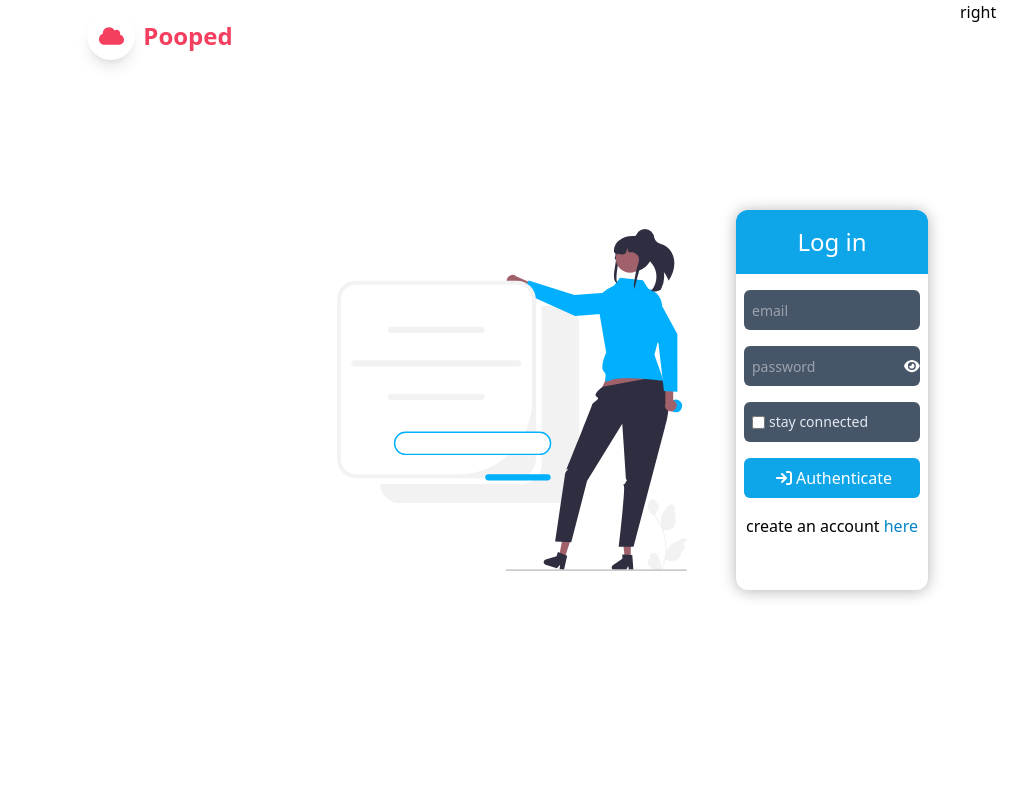
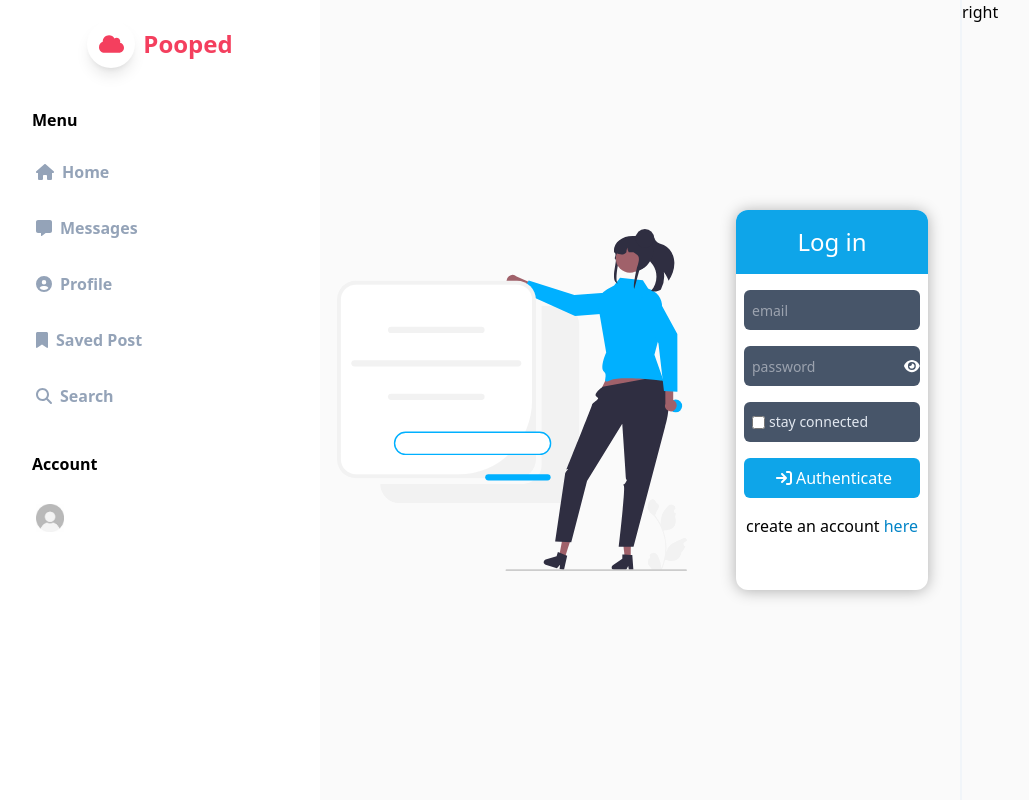
Before and after one commit to TsitoUw/sma-01-front-tailwind, a React (Create React App) app: page /login in a window 1280 px wide. Shown: the whole page, without its empty margins (0-1029 px from the left). Built offline with nearby package versions, Linux system fonts and the light colour scheme; no server answers.

Commit message:
set search-bar layout

```diff
--- a/src/App.js
+++ b/src/App.js
@@ -60,10 +60,10 @@ library.add(
 const Home = lazy(() => import("./component/pages/home/Home"));
 const Login = lazy(() => import("./component/pages/login/Login"));
 const Search = lazy(() => import("./component/pages/search/Search"));
-const Profil = lazy(() => import("./component/pages/profil/Profil"));
+const Profile = lazy(() => import("./component/pages/profile/Profile"));
 const Register = lazy(() => import("./component/pages/register/Register"));
 const OpenedPost = lazy(() => import("./component/pages/post/OpenedPost"));
-const ProfilEdit = lazy(() => import("./component/pages/profil/ProfilEdit"));
+const ProfilEdit = lazy(() => import("./component/pages/profile/ProfileEdit"));
 const MessageHome = lazy(() => import("./component/pages/message/MessageHome"));
 
 function App() {
@@ -79,7 +79,7 @@ function App() {
               <Route path="/messages" element={<MessageHome />} />
               <Route path="/post/:id" element={<OpenedPost />} />
               <Route path="/profil/:id/edit" element={<ProfilEdit />} />
-              <Route path="/profil/:id" element={<Profil />} />
+              <Route path="/profile/:id" element={<Profile />} />
               <Route path="/" element={<Home />} />
               <Route path="*" element={<Navigate to="/" />} />
             </Routes>
--- /dev/null
+++ b/src/component/LeftNav/LeftNav.css
@@ -0,0 +1,17 @@
+.left-nav .link a.active svg {
+  @apply text-rose-500;
+}
+
+.left-nav .link a.active p {
+  @apply text-slate-900;
+}
+
+.left-nav .link a.active {
+  -webkit-box-shadow: 0 4px 10px rgba(0, 0, 0, 0.1), 0 0 0px rgba(0, 0, 0, 0.1) inset;
+  -moz-box-shadow: 0 4px 10px rgba(0, 0, 0, 0.1), 0 0 0px rgba(0, 0, 0, 0.1) inset;
+  box-shadow: 0 4px 10px rgba(0, 0, 0, 0.1), 0 0 0px rgba(0, 0, 0, 0.1) inset;
+}
+
+.left-nav .link a div {
+  @apply text-slate-400;
+}
--- /dev/null
+++ b/src/component/LeftNav/LeftNav.jsx
@@ -0,0 +1,105 @@
+import React, { useEffect } from "react";
+import { Link, NavLink, useNavigate } from "react-router-dom";
+import { getItems, getUserInfo, removeItems } from "../../shared/utiles";
+import { FontAwesomeIcon } from "@fortawesome/react-fontawesome";
+import { networkConfig } from "../../shared/networkConfig";
+import "./LeftNav.css";
+import defaultPfp from "../../assets/default-avatar.jpg";
+
+function LeftNav() {
+  const navigate = useNavigate();
+  const currentUser = getUserInfo().user;
+  const path = window.location.href;
+
+  const isLogged = () => {
+    if (getItems("token") === "" || getItems("info") === "") {
+      removeItems("token");
+      removeItems("info");
+      navigate("/login");
+    }
+  };
+
+  useEffect(() => {
+    isLogged();
+  }, []);
+
+  return (
+    <div className="left-nav sticky left-0 top-0">
+      <div className="flex flex-col">
+        {/* ------- brand ------- */}
+
+        <div className="brand py-5">
+          <div className="flex justify-center items-center text-rose-500">
+            <Link to="/" className="logo flex justify-center items-center mx-1 w-10 h-10 md:w-12 md:h-12 rounded-full p-2 bg-white shadow-lg">
+              <FontAwesomeIcon icon="cloud" size="lg" />
+            </Link>
+            <Link to="/" className="hidden md:block">
+              <h3 className="mx-1 text-success font-semibold">Pooped</h3>
+            </Link>
+          </div>
+        </div>
+        {/* ------- menu ------- */}
+
+        <div className="menu py-2 ">
+          <div className="label my-3 mx-8 hidden md:block">
+            <p className="font-bold">Menu</p>
+          </div>
+          <div className="link flex flex-col">
+            <NavLink to="/" className="my-1">
+              <div className="mx-6 content flex items-center p-3">
+                <FontAwesomeIcon icon="home" />
+                <p className="mx-2 font-semibold hidden md:block">Home</p>
+              </div>
+            </NavLink>
+            <NavLink to="/messages" className="my-1">
+              <div className="mx-6 content flex items-center p-3">
+                <FontAwesomeIcon icon="message" />
+                <p className="mx-2 font-semibold hidden md:block">Messages</p>
+              </div>
+            </NavLink>
+            <NavLink to={`/profile/${currentUser._id}`} className="my-1">
+              <div className="mx-6 content flex items-center p-3">
+                <FontAwesomeIcon icon="user-circle" />
+                <p className="mx-2 font-semibold hidden md:block">Profile</p>
+              </div>
+            </NavLink>
+            <NavLink to={`/saved/${currentUser._id}`} className="my-1">
+              <div className="mx-6 content flex items-center p-3">
+                <FontAwesomeIcon icon="bookmark" />
+                <p className="mx-2 font-semibold hidden md:block">Saved Post</p>
+              </div>
+            </NavLink>
+            <NavLink to={`/search`} className="my-1">
+              <div className="mx-6 content flex items-center p-3">
+                <FontAwesomeIcon icon="magnifying-glass" />
+                <p className="mx-2 font-semibold hidden md:block">Search</p>
+              </div>
+            </NavLink>
+          </div>
+        </div>
+        {/* ------- account ------- */}
+
+        <div className="account py-2 ">
+          <div className="label my-3 mx-8 hidden md:block">
+            <p className="font-bold">Account</p>
+          </div>
+          <div className="about flex flex-col">
+            <NavLink to="/" className="my-1">
+              <div className="mx-6 content flex items-center p-3">
+                <div className="picture aspect-square w-5 h-5 md:w-7 md:h-7">
+                  <img src={defaultPfp} alt={`${currentUser.name} profile`} srcset="" />
+                </div>
+                <div className="flex-col flex-none hidden md:flex">
+                  <p className="mx-3 font-bold w-28 text-ellipsis overflow-hidden">{currentUser.name}</p>
+                  <p className="mx-3 font-light w-28 text-ellipsis overflow-hidden text-slate-400">{currentUser.email}</p>
+                </div>
+              </div>
+            </NavLink>
+          </div>
+        </div>
+      </div>
+    </div>
+  );
+}
+
+export default LeftNav;
--- a/src/component/header/LeftNav.css
+++ /dev/null
@@ -1,7 +0,0 @@
-a.active svg {
-  @apply text-rose-500;
-}
-
-a.active .dot {
-  @apply text-rose-500 block;
-}
--- a/src/component/header/LeftNav.jsx
+++ /dev/null
@@ -1,84 +0,0 @@
-import React, { useEffect } from "react";
-import { NavLink, useNavigate } from "react-router-dom";
-import { getItems, getUserInfo, removeItems } from "../../shared/utiles";
-import { FontAwesomeIcon } from "@fortawesome/react-fontawesome";
-import { networkConfig } from "../../shared/networkConfig";
-import "./LeftNav.css";
-
-function LeftNav() {
-  const navigate = useNavigate();
-  const currentUser = getUserInfo().user;
-  const path = window.location.href;
-
-  const isLogged = () => {
-    if (getItems("token") === "" || getItems("info") === "") {
-      removeItems("token");
-      removeItems("info");
-      navigate("/login");
-    }
-  };
-
-  useEffect(() => {
-    isLogged();
-  }, []);
-
-  return (
-    // <nav className="sticky top-0 z-50 h-14 w-full flex justify-around items-center bg-white text-gray-900 centered-shadow">
-    //   <div className="relative">
-    //     <NavLink
-    //       className="text-center"
-    //       to="/"
-    //       onClick={() => {
-    //         if (path.split(networkConfig.front)[1] === "/") {
-    //           window.location.reload();
-    //         }
-    //       }}
-    //     >
-    //       <FontAwesomeIcon icon="home" className="m-0" />
-    //       <div className="hidden dot absolute m-0 p-0 pt-1 text-xs top-4" style={{ left: "0.28rem" }}>
-    //         <FontAwesomeIcon icon="circle" size="xs" className="" />
-    //       </div>
-    //     </NavLink>
-    //   </div>
-    //   <div className="">
-    //     <NavLink to="/notification">
-    //       <FontAwesomeIcon icon="cloud" />
-    //     </NavLink>
-    //   </div>
-    //   <div className="">
-    //     <NavLink to="/messages">
-    //       <FontAwesomeIcon icon="message" />
-    //     </NavLink>
-    //   </div>
-    //   <div className="">
-    //     <NavLink to="/notification">
-    //       <FontAwesomeIcon icon="bell" />
-    //     </NavLink>
-    //   </div>
-    //   <div className="">
-    //     <NavLink to="/search">
-    //       <FontAwesomeIcon icon="magnifying-glass" />
-    //     </NavLink>
-    //   </div>
-    //   <div className="">
-    //     <NavLink to={"/profil/" + currentUser._id}>
-    //       <FontAwesomeIcon icon="user-circle" />
-    //     </NavLink>
-    //   </div>
-    // </nav>
-    <div className="left-nav sticky left-0 top-0">
-      <div className="flex flex-col">
-        <div className="brand my-3">
-          <div className="flex justify-center items-center text-rose-500">
-            <div className="logo flex justify-center items-center mx-1 w-12 h-12 rounded-full p-2 bg-white shadow-lg">
-              <FontAwesomeIcon icon="cloud" size="lg" />
-            </div>
-            <h3 className="mx-1 text-success font-semibold">Pooped</h3>
-          </div>
-        </div>
-      </div>
-    </div>
-  );
-}
-
-export default LeftNav;
--- a/src/component/layout/layout.jsx
+++ b/src/component/layout/layout.jsx
@@ -1,14 +1,14 @@
 import React from "react";
-import LeftNav from "../header/LeftNav";
+import LeftNav from "../LeftNav/LeftNav";
 
 export const Layout = ({ children }) => {
   return (
-    <div className="layout flex w-full min-h-screen">
-      <div className="left relative w-3/12">
+    <div className="layout flex w-full min-h-screen bg-zinc-50 ">
+      <div className="left flex-none relative min-w-min bg-white w-1/12 md:w-3/12">
         <LeftNav />
       </div>
-      <div className="main w-6/12">{children}</div>
-      <div className="right w-3/12">right</div>
+      <div className="main min-w-min relative w-11/12 md:w-6/12">{children}</div>
+      <div className="right flex-none hidden md:block md:w-3/12 border-l-2 border-slate-100">right</div>
     </div>
   );
 };
--- a/src/component/pages/profil/Profil.jsx
+++ b/src/component/pages/profile/Profile.jsx
@@ -7,12 +7,12 @@ import { getUserInfo, fetchData, showToastInOut } from "../../../shared/utiles";
 import defaultPfp from "../../../assets/default-avatar.jpg";
 import Post from "../post/Post";
 import noPostSvg from "../../../assets/svg/undraw_post_re_mtr4.svg";
-import "./Profil.css";
+import "./Profile.css";
 import { FontAwesomeIcon } from "@fortawesome/react-fontawesome";
 import usePaginate from "../../../shared/usePaginate";
 import Toast from "../../toast/Toast";
 
-function Profil() {
+function Profile() {
   const id = window.location.toString().split(networkConfig.front + "/profil/")[1] || getUserInfo().user._id;
   const navigate = useNavigate();
   const [user, setUser] = useState({});
@@ -155,4 +155,4 @@ function Profil() {
   );
 }
 
-export default Profil;
+export default Profile;
--- a/src/component/pages/profil/ProfilEdit.jsx
+++ b/src/component/pages/profile/ProfileEdit.jsx
@@ -4,11 +4,11 @@ import { networkConfig } from "../../../shared/networkConfig";
 import { fetchData, getUserInfo, removeItems, setItems } from "../../../shared/utiles";
 import { getUser } from "../../../shared/querry";
 import defaultPfp from "../../../assets/default-avatar.jpg";
-import "./Profil.css";
+import "./Profile.css";
 import { FontAwesomeIcon } from "@fortawesome/react-fontawesome";
 import Toast from "../../toast/Toast";
 
-function ProfilEdit() {
+function ProfileEdit() {
   let id = getUserInfo().user._id;
   const [currentUser, setCurrentUser] = useState(getUserInfo().user);
   const navigate = useNavigate();
@@ -292,4 +292,4 @@ function ProfilEdit() {
   );
 }
 
-export default ProfilEdit;
+export default ProfileEdit;
--- /dev/null
+++ b/src/component/pages/search/SearchInput.jsx
@@ -0,0 +1,15 @@
+import { FontAwesomeIcon } from "@fortawesome/react-fontawesome";
+import React from "react";
+
+export const SearchInput = ({ text, onSearch, setText }) => {
+  return (
+    <div className="w-full sticky top-0">
+      <form className="w-full flex border-b-2 border-slate-100 rounded-3xl" onSubmit={onSearch}>
+        <input className="w-10/12 md:w-11/12 h-12 pl-3 py-3" placeholder=" Search..." value={text} onChange={(e) => setText(e.target.value)}></input>
+        <button className="w-2/12 md:w-1/12 bg-white h-12 text-slate-200" type="submit">
+          <FontAwesomeIcon icon="magnifying-glass" />
+        </button>
+      </form>
+    </div>
+  );
+};
```
Also changed, not shown: src/component/pages/search/Search.jsx (+2 -25 lines), src/component/pages/profile/Profile.css (renamed from src/component/pages/profil/Profil.css).
